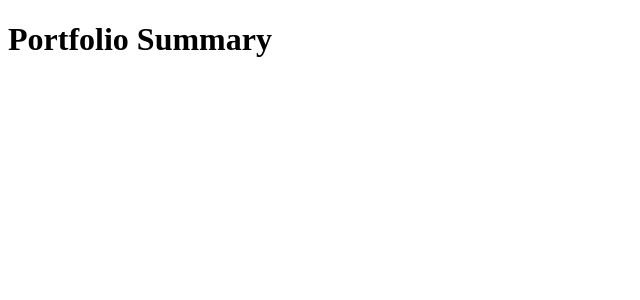
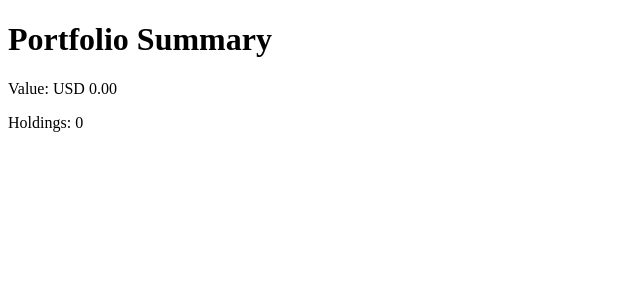
Before and after one commit to karmasakshi/cryptrack, a Next.js app: page / in a window 1280 px wide. Shown: the top 300 px of the page, without its empty margins (0-640 px from the left). Built offline with nearby package versions, Linux system fonts and the light colour scheme.

Commit message:
feat(general): add dashboard content

```diff
--- a/src/pages/index.tsx
+++ b/src/pages/index.tsx
@@ -1,7 +1,13 @@
+import { usePortfolioStore } from '@cryptack/store/portfolio';
+
 const Dashboard = () => {
+  const { portfolio } = usePortfolioStore();
+
   return (
     <div>
       <h1>Portfolio Summary</h1>
+      <p>Value: USD {portfolio.value.toFixed(2)}</p>
+      <p>Holdings: {portfolio.holdings.length}</p>
     </div>
   );
 };
```
